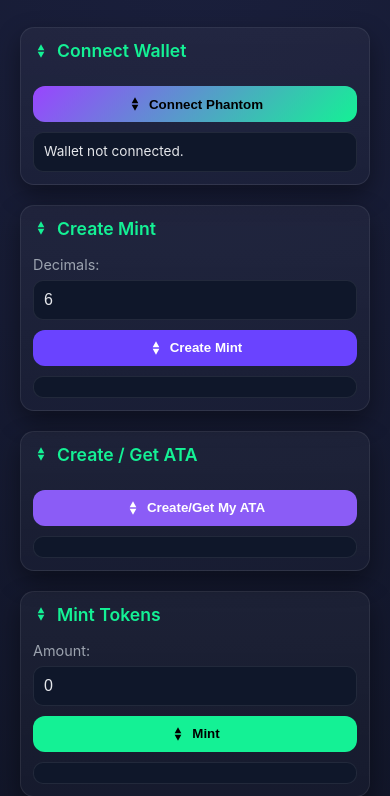
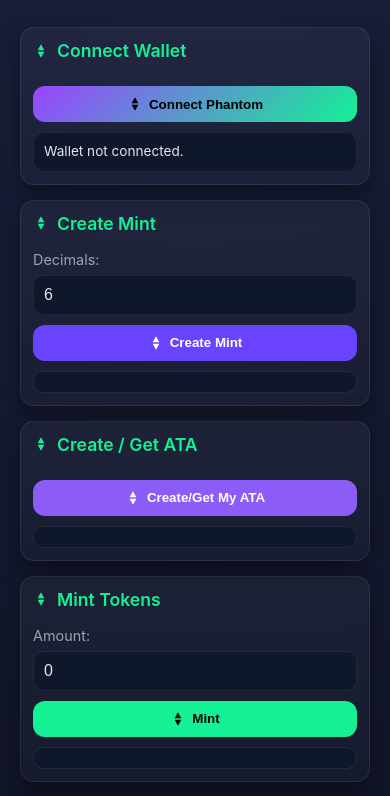
Before and after one commit to Chizober/Solana-Token-Dashboard, a website built with Parcel: page index.html in a window 390 px wide. Shown: the part 50-846 px from the top of the page. Built offline with nearby package versions, Linux system fonts and the light colour scheme; what @solana/web3.js would draw is missing.

Commit message:
Fixed css file

```diff
--- a/index.html
+++ b/index.html
@@ -2,6 +2,7 @@
 <html lang="en">
 <head>
   <meta charset="UTF-8">
+  <meta name="viewport" content="width=device-width, initial-scale=1.0">
   <title>Solana Token Dashboard (Phantom)</title>
   <script type="module" src="./src/index.js"></script>
   <link rel="stylesheet" href="style.css">
--- a/style.css
+++ b/style.css
@@ -143,7 +143,7 @@
   display: grid;
   grid-template-columns: 1fr 1fr;
   gap: 20px;
-    width: 100%;
+width: 100%;
 }
 
  #mintResult2,
@@ -199,9 +199,6 @@
 }
 /* 📱 Mobile responsiveness */
 @media (max-width: 540px) {
-  #sectionsContainer {
-    grid-template-columns: 1fr; /* One column */
-  }
 
   body {
     margin: 10px;
@@ -228,5 +225,13 @@
     font-size: 16px; /* Prevent mobile zoom */
     width: 100%;
   }
+  #sectionsContainer {
+    grid-template-columns: 1fr; /* one column */
+    gap: 15px;
+    width: 100%;
+  }
 
+  .section {
+    width: 100%; /* make sure sections take full width */
+  }
 }
```
